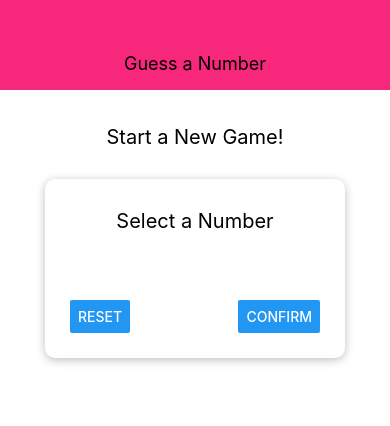
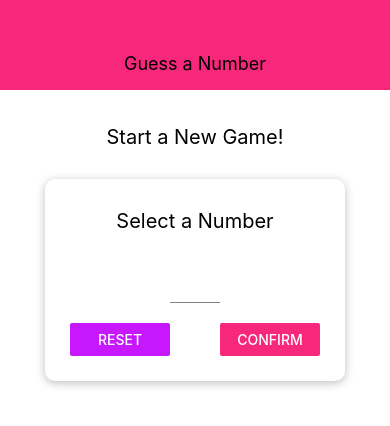
Before and after one commit to mozieblo/my-number-game-rn, a React Native app: screen / in a window 390 px wide. Shown: the top 426 px of the page. Built offline with nearby package versions, Linux system fonts and the light colour scheme.

Commit message:
View Number Container

```diff
--- a/components/Header.tsx
+++ b/components/Header.tsx
@@ -1,5 +1,6 @@
 import React from 'react';
 import { StyleSheet, View, Text } from 'react-native';
+import Colors from '../constans/Colors';
 
 interface HeaderProps {
     title: string
@@ -20,7 +21,7 @@ const styles = StyleSheet.create({
         width: '100%',
         height: 90,
         paddingTop: 36,
-        backgroundColor: '#f7287b',
+        backgroundColor: Colors.primary,
         alignItems: 'center',
         justifyContent: 'center'
     },
--- /dev/null
+++ b/components/Input.tsx
@@ -0,0 +1,24 @@
+import React from 'react';
+import { StyleSheet, TextInput } from 'react-native';
+
+interface InputProps {
+    style: object,
+}
+
+const Input = (props: InputProps) => {
+    return (
+        <TextInput {...props} style={{...styles.input, ...props.style}} />
+    );
+}
+
+const styles = StyleSheet.create({
+    input: {
+        height: 30,
+        borderBottomColor: 'grey',
+        borderBottomWidth: 1,
+        marginVertical: 10,
+        textAlign: 'center'
+    },
+});
+
+export default Input;
--- /dev/null
+++ b/components/NumberContainer.tsx
@@ -0,0 +1,36 @@
+import React from 'react';
+import { View, Text, StyleSheet } from 'react-native';
+import Colors from '../constans/Colors';
+
+interface INumberContainerProps {
+    children: any
+}
+
+const NumberContainer = (props: INumberContainerProps) => {
+    return (
+        <View style={styles.container}>
+            <Text style={styles.textNumber}>
+                {props.children}
+            </Text>
+        </View>
+    );
+}
+
+const styles = StyleSheet.create({
+    container: {
+        borderWidth: 2,
+        borderRadius: 7,
+        borderColor: Colors.secondary,
+        padding: 10,
+        justifyContent: 'center',
+        alignItems: 'center',
+        marginBottom: 15,
+        width: '50%'
+    },
+    textNumber: {
+        color: Colors.secondary,
+        fontSize: 22,
+    }
+})
+
+export default NumberContainer;
--- /dev/null
+++ b/constans/Colors.js
@@ -0,0 +1,4 @@
+export default {
+    primary: '#f7287b',
+    secondary: '#c717fc'
+}
--- a/screens/StartGameScreen.tsx
+++ b/screens/StartGameScreen.tsx
@@ -1,30 +1,109 @@
-import React from 'react';
-import {StyleSheet, View, Text, TextInput, Button} from 'react-native';
+import React, {useState} from 'react';
+import {StyleSheet, View, Text, Button, TouchableWithoutFeedback, Keyboard, Alert} from 'react-native';
 import Card from '../components/Card';
+import Input from '../components/Input';
+import NumberContainer from '../components/NumberContainer';
+import Colors from '../constans/Colors';
 
 interface StartGameScreenProps {
 
 }
 
+interface IColors {
+    primary: string,
+    secondary: string
+}
+
 const StartGameScreen = (props: StartGameScreenProps) => {
+    const [ enteredValue, setEnteredValue ] = useState('');
+    const [ confirmed, setConfirmed ] = useState(false);
+    const [ selectedNumber, setSelectedNumber] = useState();
+
+    const numberInputHandler = (inputText: string) => {
+        setEnteredValue(inputText.replace(/[^0-9]/g, ''));
+    }
+
+    const resetInputHandler = () => {
+        setEnteredValue('');
+        setConfirmed(false);
+    }
+
+    const confirmInputHandler = () => {
+        const chosenNumber = parseInt(enteredValue);
+
+        if(isNaN(chosenNumber) || chosenNumber <= 0 || chosenNumber > 99) {
+            Alert.alert('Invalid number!', 'You have to choose a number between 1-99', [{
+                text: 'Okay',
+                style: 'destructive',
+                onPress: resetInputHandler
+            }])
+            return;
+        }
+
+        setConfirmed(true);
+        setSelectedNumber(chosenNumber);
+        setEnteredValue('');
+        Keyboard.dismiss();
+    }
+
+    let confirmedOutput;
+
+    if(confirmed) {
+        confirmedOutput = (
+            <Card style={styles.startGame}>
+                <View style={styles.startGameContainer}>
+                    <Text
+                        style={styles.textStartGame}
+                    >Selected number is:</Text>
+                    <NumberContainer>{selectedNumber}</NumberContainer>
+                    <Button
+                        title={'Start Game'}
+                        color={Colors.primary}
+                        onPress={() => console.log('start')}
+                    />
+                </View>
+            </Card>
+        );
+    }
+
     return (
+        <TouchableWithoutFeedback
+            onPress={() => Keyboard.dismiss()}
+        >
             <View style={styles.screen}>
                 <Text style={styles.title} >Start a New Game!</Text>
                 <Card style={styles.inputContainer}>
-                <Text style={styles.title} >Select a Number</Text>
-                <TextInput style={styles.textInput} />
+                    <Text style={styles.title}>Select a Number</Text>
+                    <Input
+                        style={styles.textInput}
+                        blurOnSubmit
+                        autoCapitalize="none"
+                        autoCorrect={false}
+                        keyboardType="number-pad"
+                        maxLength={2}
+                        value={enteredValue}
+                        onChangeText={(value: string) => numberInputHandler(value)}
+                    />
                     <View style={styles.buttonContainer}>
+                        <View style={styles.button}>
                             <Button
                                 title="Reset"
-                        onPress={() => {}}
+                                onPress={resetInputHandler}
+                                color={Colors.secondary}
                             />
+                        </View>
+                        <View style={styles.button}>
                             <Button
                                 title="Confirm"
-                        onPress={() => {}}
+                                onPress={confirmInputHandler}
+                                color={Colors.primary}
                             />
                         </View>
+                    </View>
                 </Card>
+                {confirmedOutput}
             </View>
+        </TouchableWithoutFeedback>
     );
 }
 
@@ -41,17 +120,35 @@ const styles = StyleSheet.create({
         marginBottom: 30
     },
     textInput: {
-        marginBottom: 20
+        marginBottom: 20,
+        width: 50
     },
     inputContainer: {
         width: 300,
         minWidth: '80%',
         padding: 25,
+        justifyContent: 'center',
+        alignItems: 'center'
     },
     buttonContainer: {
         flexDirection: 'row',
         justifyContent: 'space-between',
         width: '100%'
+    },
+    button: {
+       width: 100
+    },
+    startGame: {
+       padding: 30,
+       marginTop: 50
+    },
+    textStartGame: {
+       marginBottom: 20,
+       textAlign: 'center'
+    },
+    startGameContainer: {
+       justifyContent: 'center',
+        alignItems: 'center'
     }
 });
 
```
Lines whose indentation alone changed are shown as unchanged.
